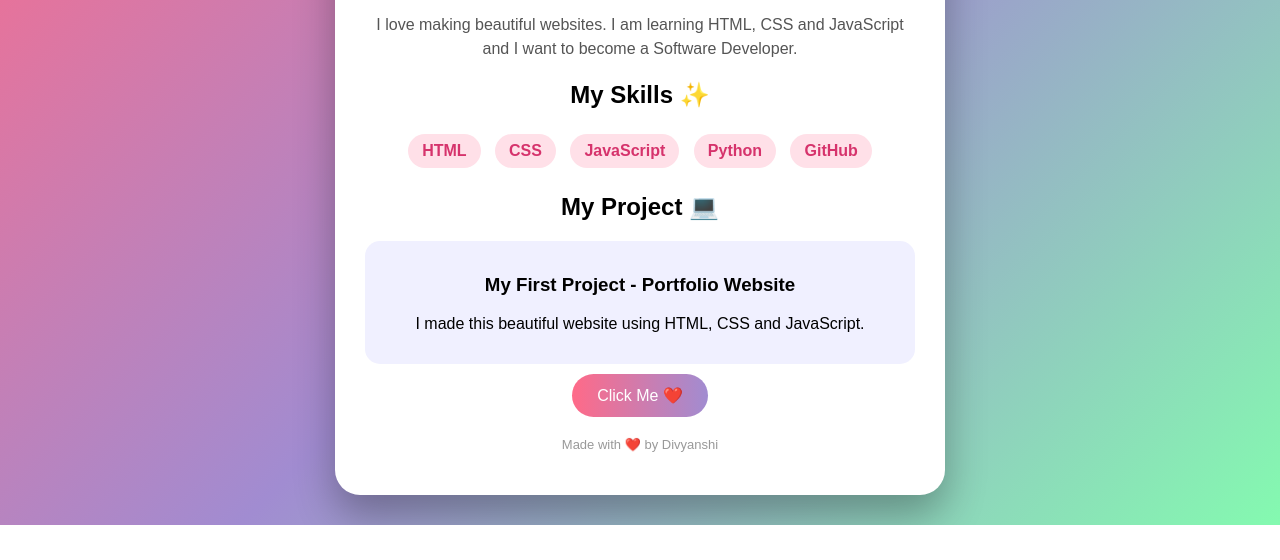
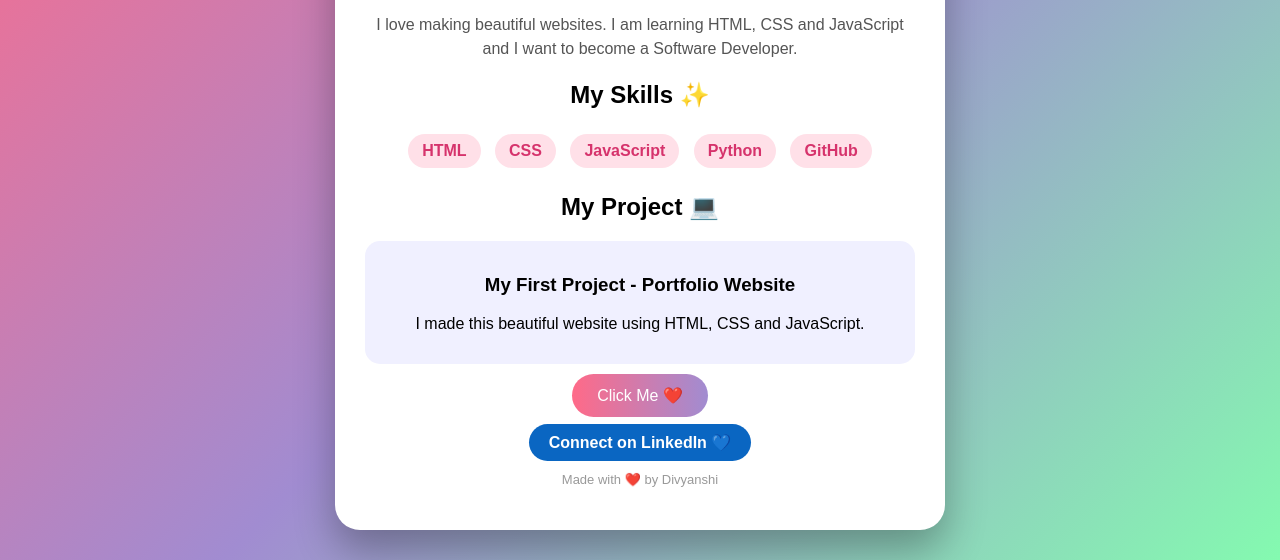
Before and after one commit to divyanshipriya8/my-first-project, a plain HTML site: page index.html in a window 1280 px wide. Shown: the part 277-837 px from the top of the page. Before the commit the page ends 802 px from the top, so only its background shows below. Drawn offline with Linux system fonts and the light colour scheme.

Commit message:
Add LinkedIn link to index.html

```diff
--- a/index.html
+++ b/index.html
@@ -25,6 +25,7 @@
   </div>
   <button onclick="sayHi()">Click Me ❤️</button>
   <p id="msg"></p>
+  <a href="https://www.linkedin.com/in/divyanshi-priya-730a6727b" target="_blank" style="background-color:#0A66C2; color:white; padding:10px 20px; text-decoration:none; border-radius:20px; font-weight:bold;">Connect on LinkedIn 💙</a>
   <p class="footer">Made with ❤️ by Divyanshi</p>
 </div>
 <script src="script.js"></script>
```
